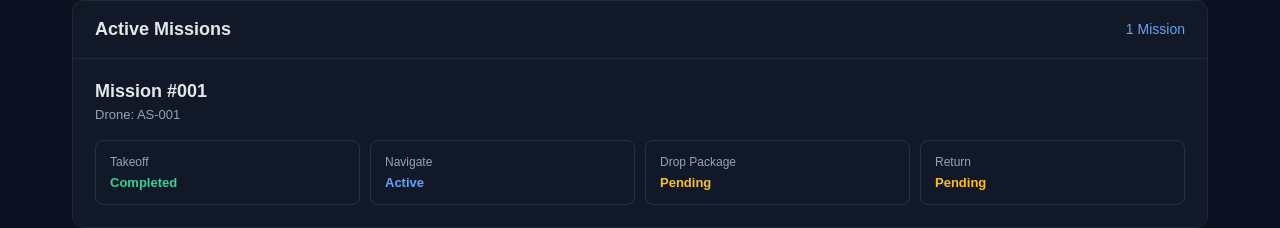
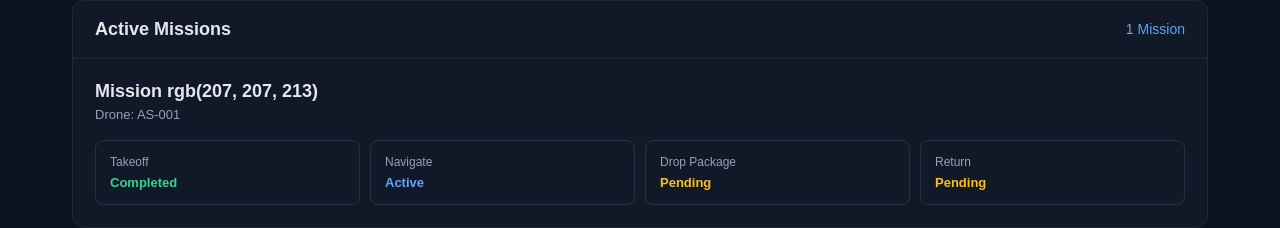
Before and after one commit to Akash9755/aerosaga-drone-mission-control, a React app in the folder frontend/: page / in a window 1280 px wide. Shown: the part 1592-1820 px from the top of the page. Built offline with nearby package versions, Linux system fonts and the light colour scheme; the HTML template or start-up script is replaced by a standard one.

Commit message:
Updated App

```diff
--- a/frontend/src/App.jsx
+++ b/frontend/src/App.jsx
@@ -137,7 +137,7 @@ function App() {
 
             <div className="mission-card">
               <div className="mission-info">
-                <h4>Mission #001</h4>
+                <h4>Mission rgb(207, 207, 213)</h4>
                 <p>Drone: AS-001</p>
               </div>
 
```
